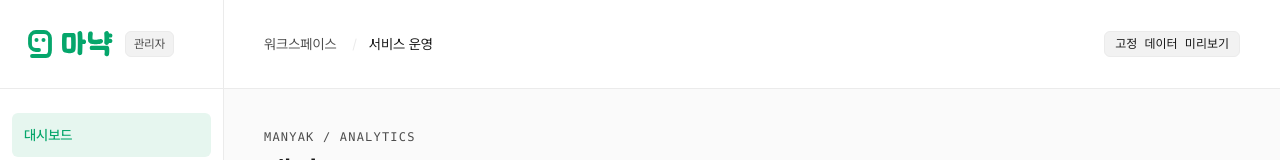
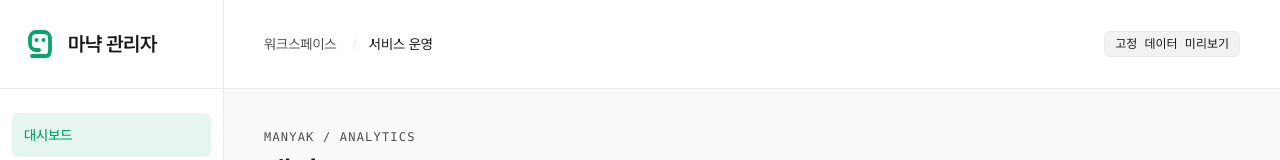
Before and after one commit to KIM-N-KANG/manyak-admin, a Next.js app: page / in a window 1280 px wide. Shown: the top 160 px of the page. Built offline with nearby package versions, Linux system fonts and the light colour scheme.

Commit message:
[KNK-1736] Design: 사이드바 로고를 마냑 심볼로 교체

```diff
--- a/src/components/admin/admin-shell.tsx
+++ b/src/components/admin/admin-shell.tsx
@@ -2,10 +2,10 @@
 
 import type { ReactNode } from 'react';
 
+import Image from 'next/image';
 import Link from 'next/link';
 import { usePathname } from 'next/navigation';
 
-import { ManyakBrand } from '@/components/admin/manyak-brand';
 import { cn } from '@/lib/utils';
 
 const navigation = [
@@ -31,7 +31,17 @@ export function AdminShell({ children }: { children: ReactNode }) {
       </a>
       <aside className="border-b bg-sidebar lg:sticky lg:top-0 lg:flex lg:h-dvh lg:flex-col lg:border-r lg:border-b-0">
         <Link href="/" className="flex items-center gap-3 border-b px-6 py-7">
-          <ManyakBrand />
+          <Image
+            src="/logo/manyak-symbol-green.svg"
+            alt=""
+            aria-hidden="true"
+            width={32}
+            height={32}
+            className="shrink-0"
+          />
+          <span className="font-sans text-xl leading-7 font-semibold tracking-[-0.4px] whitespace-nowrap">
+            마냑 관리자
+          </span>
         </Link>
         <nav
           aria-label="관리자 메뉴"
```
Also changed, not shown: public/logo/manyak-symbol-green.svg (added), 1 other file (tests, documents, lock files or other folders).
